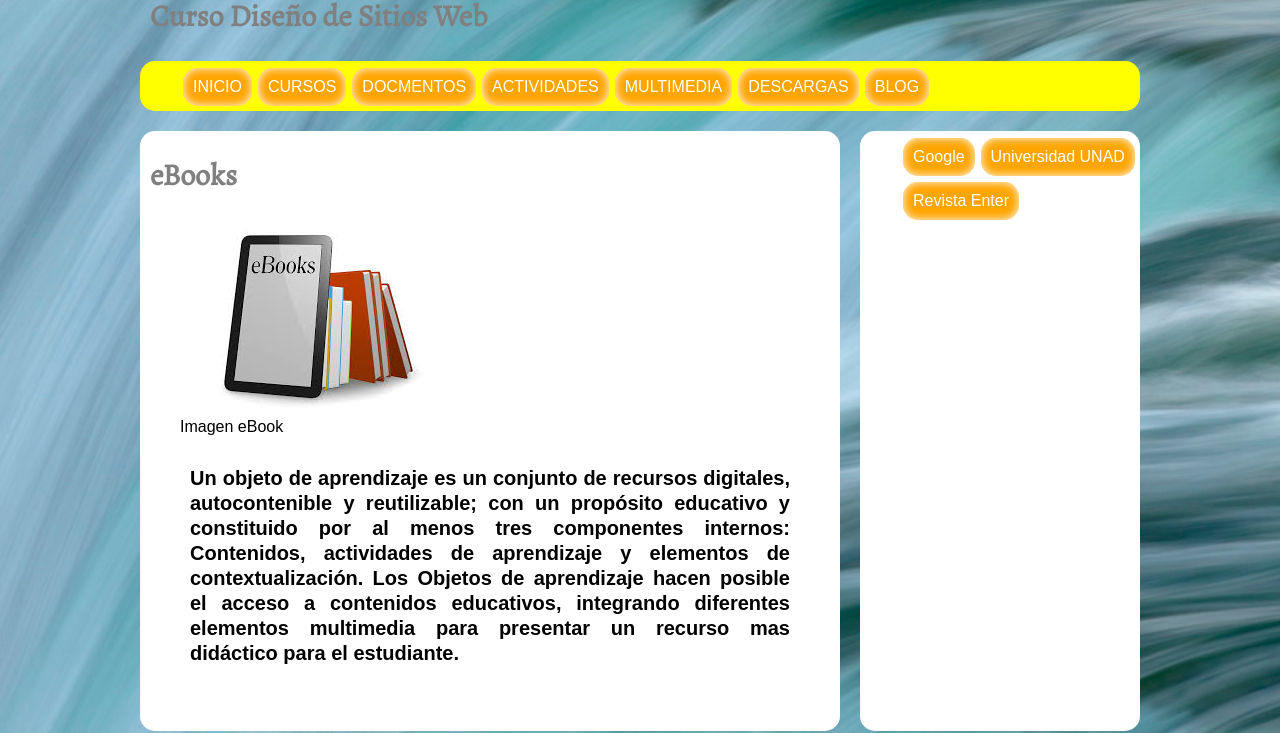
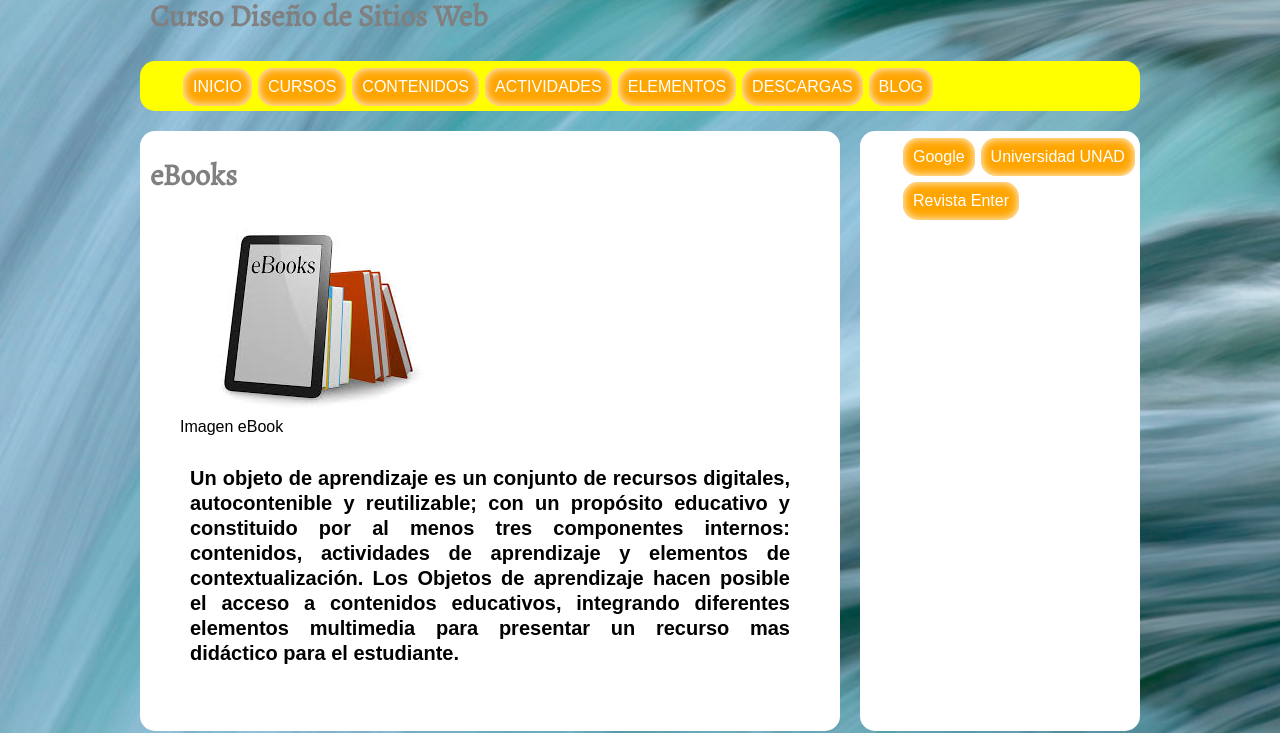
Before and after one commit to WyllyG/WyllyG.github.io, a plain HTML site: page index.html in a window 1280 px wide. Shown: the part 230-963 px from the top of the page. Drawn offline with nearby package versions, Linux system fonts and the light colour scheme.

Commit message:
cambio index nav
cambio nav contenidos, elementos
cambio p contenidos

```diff
--- a/index.html
+++ b/index.html
@@ -67,9 +67,9 @@
 	<ul class="menu">
 		<li><a href="Inicio" class="menu">INICIO</a></li>
 		<li><a href="Cursos" class="menu">CURSOS<a></li>
-		<li><a href="Documentos" class="menu">DOCMENTOS<a></li>
+		<li><a href="Contenidos" class="menu">CONTENIDOS<a></li>
 		<li><a href="Actividades" class="menu">ACTIVIDADES<a></li>
-		<li><a href="Multimedia" class="menu">MULTIMEDIA<a></li>
+		<li><a href="Elementos" class="menu">ELEMENTOS<a></li>
 		<li><a href="Descargas" class="menu">DESCARGAS<a></li>
 		<li><a href="Blog" class="menu">BLOG<a></li>
 	</ul>
@@ -86,7 +86,7 @@
 				</span>
 			</figcaption>
 		<p>
-			Un objeto de aprendizaje es un conjunto de recursos digitales, autocontenible y reutilizable; con un propósito educativo y constituido por al menos tres componentes internos: Contenidos, actividades de aprendizaje y elementos de contextualización.
+			Un objeto de aprendizaje es un conjunto de recursos digitales, autocontenible y reutilizable; con un propósito educativo y constituido por al menos tres componentes internos: contenidos, actividades de aprendizaje y elementos de contextualización.
 
 			Los Objetos de aprendizaje hacen posible el acceso a contenidos educativos, integrando diferentes elementos multimedia para presentar un recurso mas didáctico para el estudiante.
 		</p>
```
